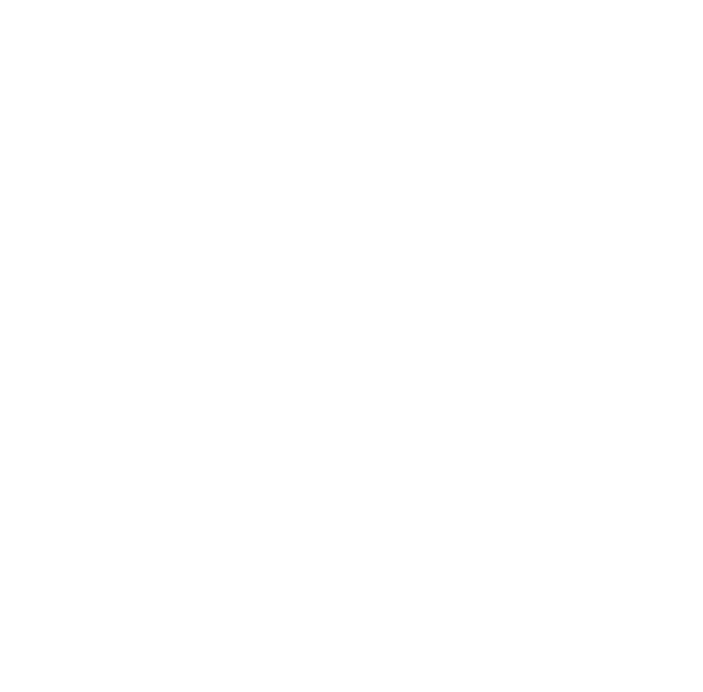
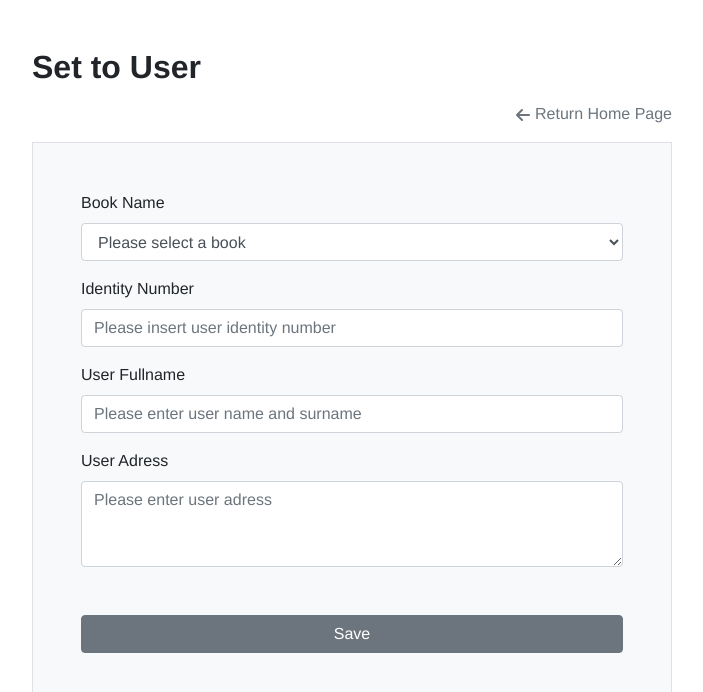
Before and after one commit to ayktldg/bookstore, a Vue app: page /set-to-user in a window 1280 px wide. Shown: the top 692 px of the page, without its empty margins (288-991 px from the left). Built offline with nearby package versions, Linux system fonts and the light colour scheme; the HTML template or start-up script is replaced by a standard one.

Commit message:
created add new book form and set user form

```diff
--- a/src/App.vue
+++ b/src/App.vue
@@ -9,7 +9,6 @@
   font-family: Helvetica, Arial, sans-serif;
   -webkit-font-smoothing: antialiased;
   -moz-osx-font-smoothing: grayscale;
-  text-align: center;
   box-sizing: border-box;
   margin: 0;
   padding: 0;
--- /dev/null
+++ b/src/components/BaseReturnToHomeButton.vue
@@ -0,0 +1,35 @@
+<template>
+  <div class="container col-6 text-right pr-0">
+    <router-link to="/" class="link text-secondary text-decoration-none ">
+      <svg class="icon icon-arrow-left2">
+        <use xlink:href="#icon-arrow-left2" />
+      </svg>
+      <symbol id="icon-arrow-left2" viewBox="0 0 32 32">
+        <path
+          d="M12.586 27.414l-10-10c-0.781-0.781-0.781-2.047 0-2.828l10-10c0.781-0.781 2.047-0.781 2.828 0s0.781 2.047 0 2.828l-6.586 6.586h19.172c1.105 0 2 0.895 2 2s-0.895 2-2 2h-19.172l6.586 6.586c0.39 0.39 0.586 0.902 0.586 1.414s-0.195 1.024-0.586 1.414c-0.781 0.781-2.047 0.781-2.828 0z"
+        ></path>
+      </symbol> Return Home Page
+    </router-link>
+  </div>
+</template>
+
+<script>
+export default {
+  name: "BaseReturnToHomeButton"
+};
+</script>
+
+<style scoped>
+.link:hover{
+    opacity: 0.7;
+}
+.icon {
+  display: inline-block;
+  width: 1em;
+  height: 1em;
+  stroke-width: 0;
+  stroke: currentColor;
+  fill: currentColor;
+}
+
+</style>
--- a/src/components/BookstoreMenu.vue
+++ b/src/components/BookstoreMenu.vue
@@ -1,9 +1,9 @@
 <template>
-  <div class="container d-flex flex-column p-5 m-5 border bg-light">
+  <div class="container d-flex flex-column p-5 mr-4 border bg-light">
     <h2>Book Store Operations</h2>
     <router-link
       tag="button"
-      to="/add-book"
+      to="/add-new-book"
       type="button"
       class="btn btn-secondary my-5"
     >Add New Book</router-link>
--- a/src/components/UserMenu.vue
+++ b/src/components/UserMenu.vue
@@ -1,5 +1,5 @@
 <template>
-  <div class="container d-flex flex-column p-5 m-5 border bg-light">
+  <div class="container d-flex flex-column p-5 border bg-light">
     <h2>User Operations</h2>
     <router-link
       tag="button"
--- a/src/router/index.js
+++ b/src/router/index.js
@@ -34,6 +34,10 @@
     component: () =>
       import(/* webpackChunkName: "get-from-user" */ "../views/GetFromUser.vue")
   },
+  {
+    path: "*",
+    redirect: "/"
+  },
 
 ];
 
--- a/src/views/AddNewBook.vue
+++ b/src/views/AddNewBook.vue
@@ -1,15 +1,68 @@
 <template>
-    <div>
-
+<div class="add-new-book">
+    <div class="container col-6 pl-0 mt-5 mb-3">
+        <h2 class="font-weight-bold">Add New Book</h2>
     </div>
+    <BaseReturnToHomeButton />
+     <div class="container mt-3 mb-5 col-6 p-5 bg-light border">
+    <form @submit.prevent="onSave">
+      <div class="form-group">
+        <label for="inputBookName">Book Name</label>
+        <input
+          type="text"
+          class="form-control"
+          id="inputBookName"
+          placeholder="Please enter book name"
+          v-model="book.name"
+        />
+      </div>
+      <div class="form-group">
+        <label for="inputAuthor">Author</label>
+        <input
+          type="text"
+          class="form-control"
+          id="inputAuthor"
+          placeholder="Please enter author"
+          v-model="book.author"
+        />
+        </div>
+        <div class="form-group">
+        <label for="inputImageUrl">Book Image Url</label>
+        <input
+          type="text"
+          class="form-control"
+          id="inputImageUrl"
+          placeholder="Book Image URL"
+          v-model="book.imageUrl"
+        />
+      </div>
+      <button type="submit" class="btn btn-secondary btn-block mt-5">Save</button>
+    </form>
+  </div>
+</div>
 </template>
 
 <script>
+import BaseReturnToHomeButton from '../components/BaseReturnToHomeButton'
     export default {
         name: 'AddNewBook',
+        components: {
+            BaseReturnToHomeButton
+        },
+        data() {
+            return {
+                book: {
+                    id: '',
+                    name: '',
+                    author: '',
+                    imageUrl: '',
+                    user: {}
+                }
+            }
+        },
     }
 </script>
 
-<style lang="scss" scoped>
+<style scoped>
 
 </style>
--- a/src/views/Home.vue
+++ b/src/views/Home.vue
@@ -1,7 +1,9 @@
 <template>
 <div class="home">
-    <h1 class="font-weight-bold mt-5">Welcome to Bookshelf</h1>
-    <div class="menu d-flex justify-content-center align-items-center px-5">
+  <div class="container">
+    <h1 class="font-weight-bold my-5">Welcome to Bookshelf</h1>
+  </div>
+    <div class="menu container d-flex align-items-center px-0">
       <BookstoreMenu />
       <UserMenu />
   </div>
--- a/src/views/SetToUser.vue
+++ b/src/views/SetToUser.vue
@@ -1,15 +1,74 @@
 <template>
-    <div>
-
+  <div class="set-to-user">
+    <div class="container col-6 pl-0 mt-5 mb-3">
+      <h2 class="font-weight-bold">Set to User</h2>
     </div>
+    <BaseReturnToHomeButton />
+    <div class="container mt-3 mb-5 col-6 p-5 bg-light border">
+      <form @submit.prevent="onSave">
+        <div class="form-group">
+          <label for="bookControlSelect">Book Name</label>
+          <select class="form-control" id="bookControlSelect" v-model="user.bookName">
+            <option value="" selected disabled>Please select a book</option>
+            <option>1</option>
+            <option>2</option>
+          </select>
+        </div>
+        <div class="form-group">
+          <label for="inputId">Identity Number</label>
+          <input
+            type="text"
+            class="form-control"
+            id="inputId"
+            placeholder="Please insert user identity number"
+            v-model.number="user.userId"
+          />
+        </div>
+        <div class="form-group">
+          <label for="inputFullName">User Fullname</label>
+          <input
+            type="text"
+            class="form-control"
+            id="inputFullName"
+            placeholder="Please enter user name and surname"
+            v-model="user.fullName"
+          />
+          </div>
+          <div class="form-group">
+          <label for="inputUserAdress">User Adress</label>
+          <textarea
+            class="form-control"
+            id="inputUserAdress"
+            placeholder="Please enter user adress"
+            rows="3"
+            v-model="user.adress"
+          />
+        </div>
+        <button type="submit" class="btn btn-secondary btn-block mt-5">Save</button>
+      </form>
+    </div>
+  </div>
 </template>
 
 <script>
-    export default {
-        name: 'SetToUser',
-    }
+import BaseReturnToHomeButton from "../components/BaseReturnToHomeButton";
+export default {
+  name: "SetToUser",
+  components: {
+    BaseReturnToHomeButton
+  },
+  data() {
+      return {
+          user: {
+              bookName: '',
+              userId: null,
+              fullName: '',
+              adress: ''
+          }
+      }
+  },
+};
 </script>
 
 <style lang="scss" scoped>
-
 </style>
```
